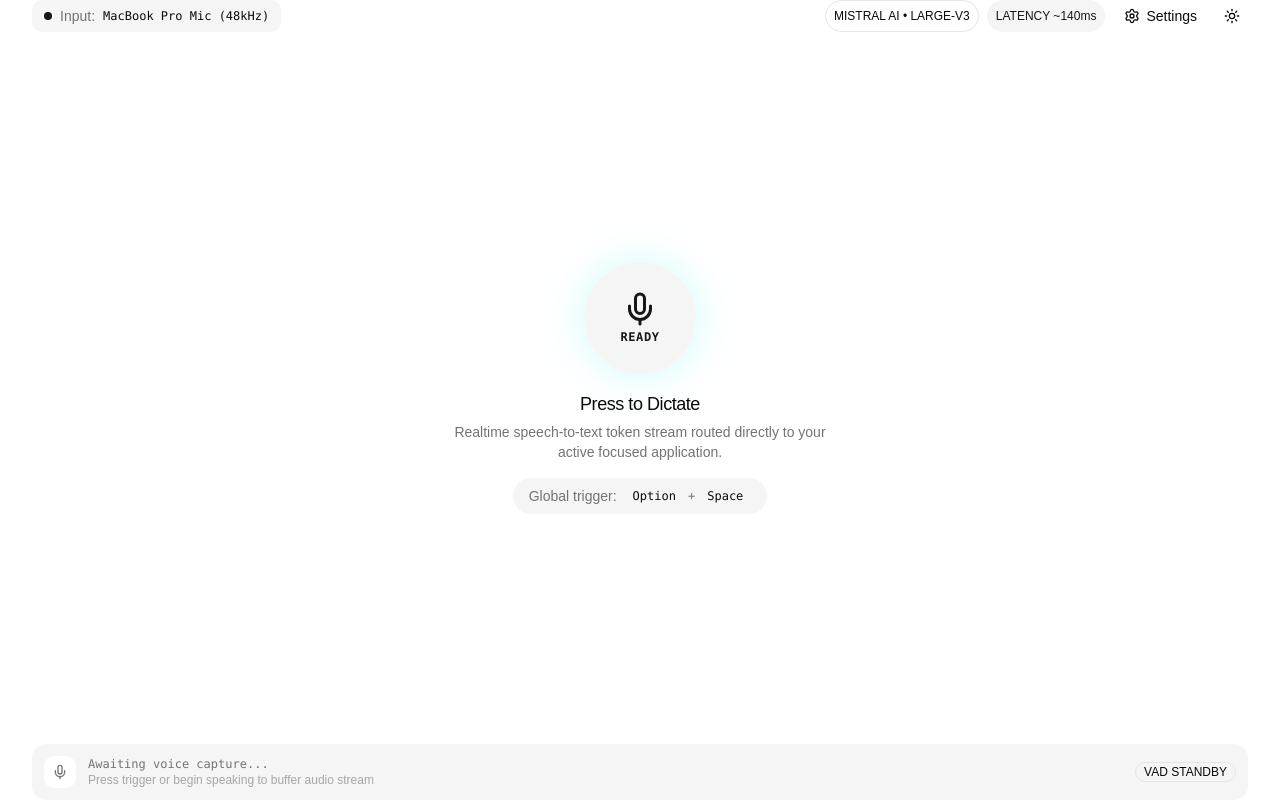
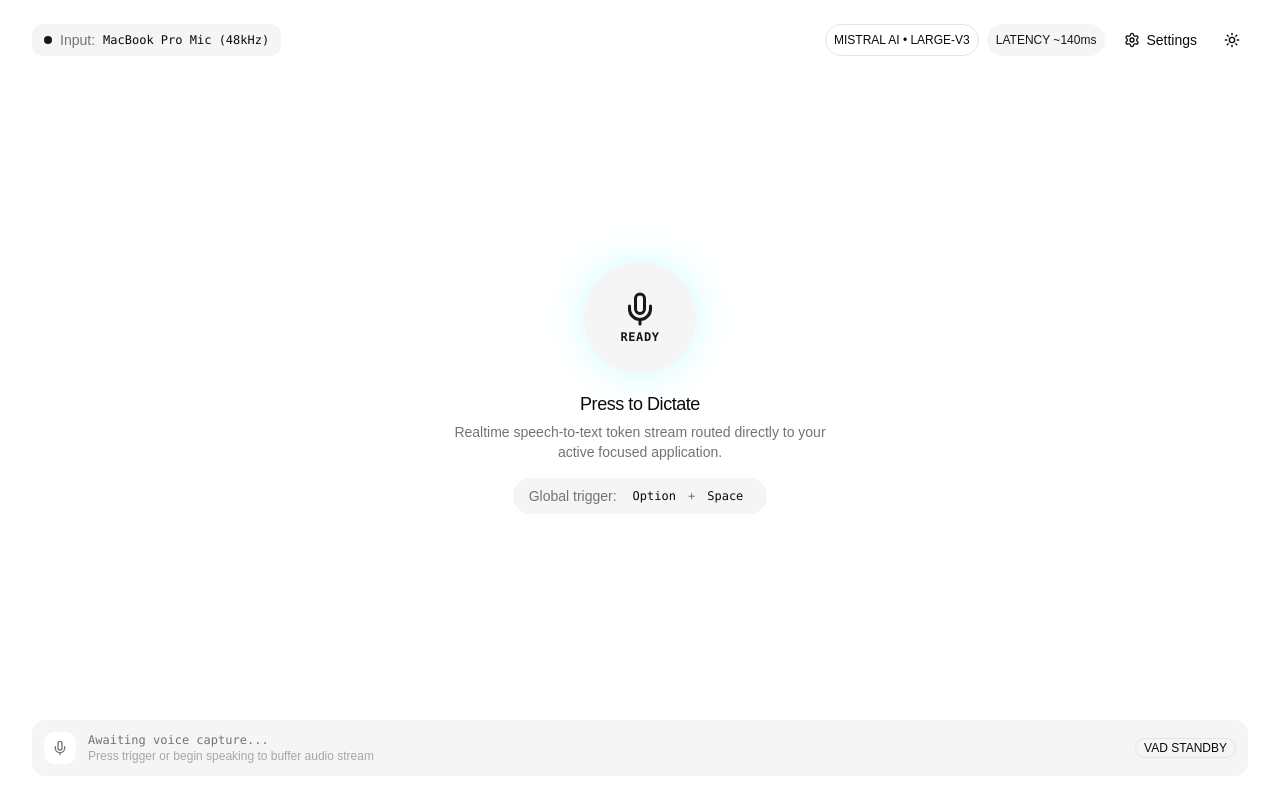
Before and after one commit to mikaelbalin/speech-transcription, a React (Vite) app: page / in a window 1280 px wide. Built offline with nearby package versions, Linux system fonts and the light colour scheme.

Commit message:
Move page layout padding and remove body max-width

```diff
--- a/src/components/layout/page-layout.tsx
+++ b/src/components/layout/page-layout.tsx
@@ -12,7 +12,7 @@ export function PageHeader({
   return (
     <header
       className={cn(
-        "flex shrink-0 items-center justify-between gap-2 px-8",
+        "flex shrink-0 items-center justify-between gap-2",
         className,
       )}
       {...props}
@@ -24,10 +24,6 @@ export function PageHeader({
  * Middle section of the page layout. This is the flexible region: it grows to
  * fill available space so the footer stays pinned to the bottom of the screen
  * regardless of how tall the content is.
- *
- * The content inside the body is kept to a centered, readable column
- * (`max-w-md mx-auto w-full`), while the header and footer above/below span
- * the full width of the screen.
  */
 export function PageBody({ className, ...props }: HTMLAttributes<HTMLElement>) {
   return (
@@ -46,7 +42,7 @@ export function PageFooter({
   return (
     <footer
       className={cn(
-        "flex shrink-0 items-center justify-between gap-2 px-8",
+        "flex shrink-0 items-center justify-between gap-2",
         className,
       )}
       {...props}
@@ -78,12 +74,15 @@ export function PageLayout({
 } & HTMLAttributes<HTMLElement>) {
   return (
     <div
-      className={cn("flex h-full w-full flex-1 flex-col gap-4", className)}
+      className={cn(
+        "flex h-full w-full flex-1 flex-col gap-4 px-8 py-6",
+        className,
+      )}
       {...props}
     >
       {header ? <PageHeader>{header}</PageHeader> : null}
       <PageBody>
-        <div className="mx-auto flex w-full flex-1 flex-col justify-center">
+        <div className="flex w-full flex-1 flex-col justify-center">
           {children}
         </div>
       </PageBody>
```
